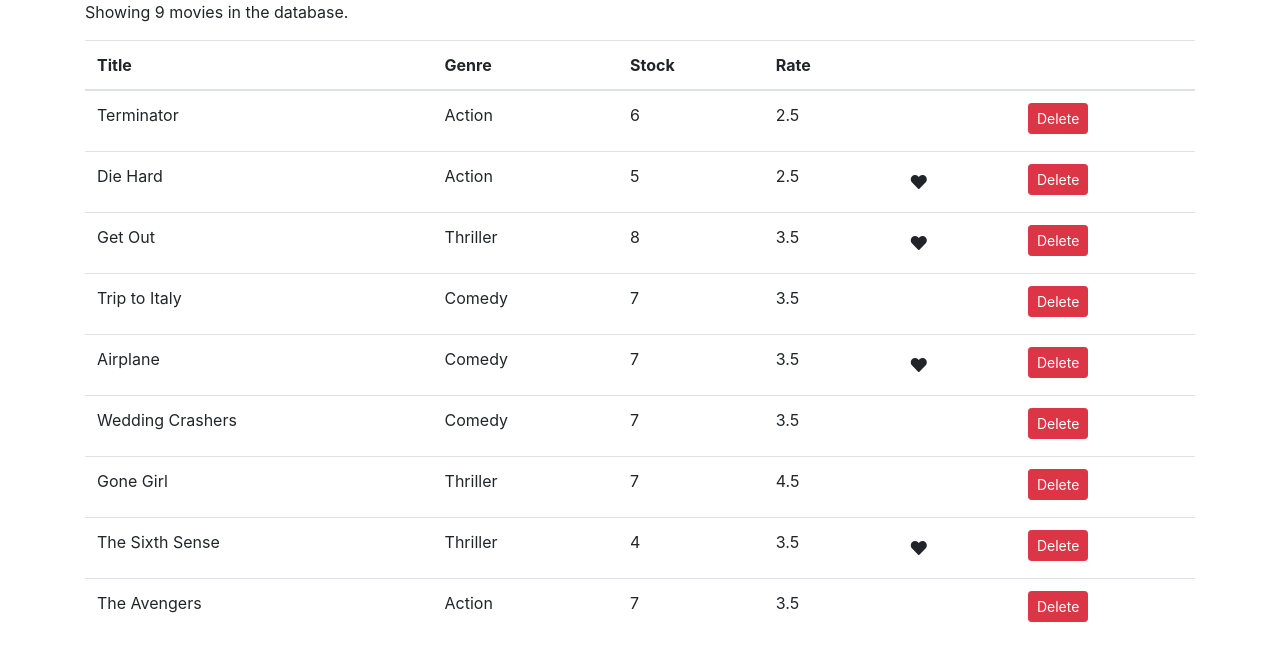
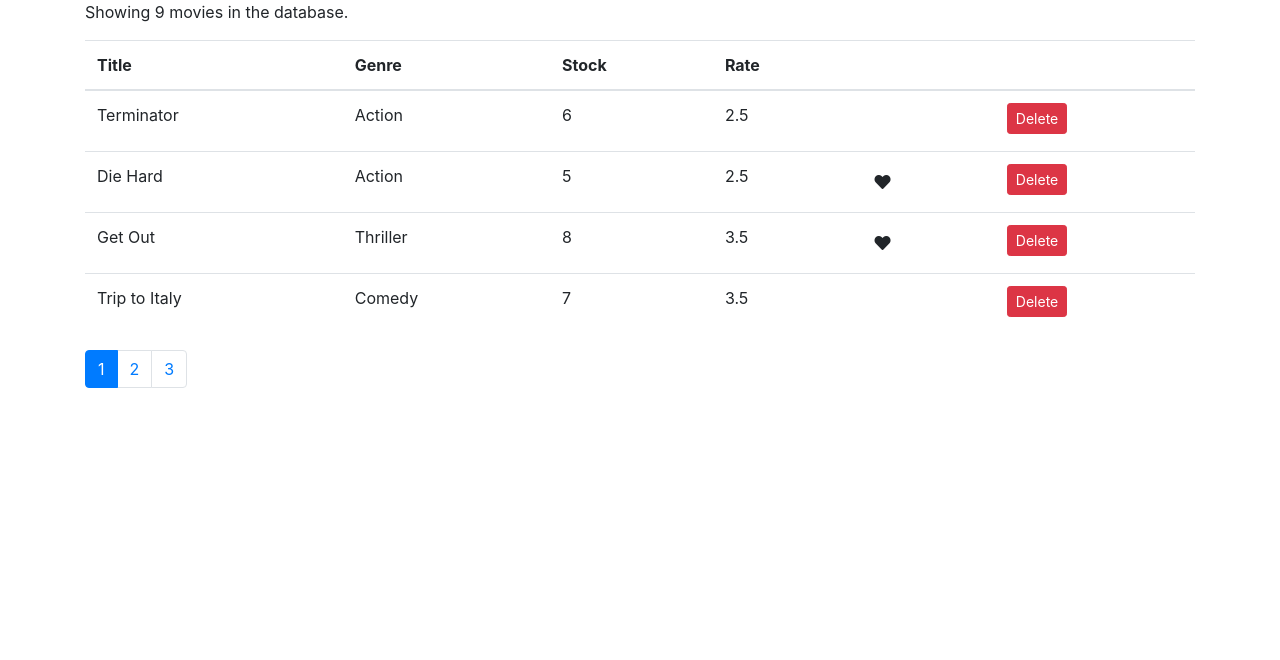
Before and after one commit to damakvarshney/vidly, a React (Create React App) app: page / in a window 1280 px wide. Shown: the top 660 px of the page. Built offline with nearby package versions, Linux system fonts and the light colour scheme.

Commit message:
commit
commit

```diff
--- a/package.json
+++ b/package.json
@@ -9,7 +9,10 @@
     "@testing-library/jest-dom": "^4.2.4",
     "@testing-library/react": "^9.5.0",
     "@testing-library/user-event": "^7.2.1",
+    "bootstrap": "^4.0.0",
     "font-awesome": "^4.7.0",
+    "lodash": "^4.17.10",
+    "prop-types": "^15.6.2",
     "react": "^16.13.1",
     "react-dom": "^16.13.1",
     "react-scripts": "3.4.3"
--- /dev/null
+++ b/src/Component/common/pagination.jsx
@@ -0,0 +1,37 @@
+import React from "react";
+import _ from "lodash";
+const Pagination = (props) => {
+  const { itemsCount, pageSize, onPageChange, currentPage } = props;
+  const pagesCount = Math.ceil(itemsCount / pageSize);
+
+  // array is made to map pages with PagesCount
+  //[1 ... pagesCount].map()
+
+  const pages = _.range(1, pagesCount + 1);
+  if (pagesCount === 1) return null;
+  console.log("current Page" + currentPage);
+
+  return (
+    <nav aria-label="Page navigation example">
+      <ul className="pagination">
+        {pages.map((page) => (
+          <li
+            key={page}
+            className={page === currentPage ? "page-item active" : "page-item"}
+          >
+            <a
+              href="/#"
+              className="page-link"
+              onClick={() => onPageChange(page)}
+            >
+              {page}
+            </a>
+          </li>
+        ))}
+      </ul>
+    </nav>
+  );
+  // );
+};
+
+export default Pagination;
--- a/src/Component/movies.jsx
+++ b/src/Component/movies.jsx
@@ -1,10 +1,13 @@
 import React, { Component } from "react";
 import { getMovies } from "../services/fakeMovieService";
 import Like from "./common/like";
-
+import Pagination from "./common/pagination";
+import { paginate } from "../utils/paginate";
 class Movies extends Component {
   state = {
     movies: getMovies(),
+    pageSize: 4,
+    currentPage: 1,
   };
 
   handleDelete = (movie) => {
@@ -22,12 +25,21 @@
     this.setState({ movies });
   };
 
+  handlePageChange = (page) => {
+    //this line changes page
+    this.setState({ currentPage: page });
+  };
+
   render() {
     const { length: count } = this.state.movies;
+    const { pageSize, currentPage, movies: allMovies } = this.state;
+    //this means this.state.movies.length
 
     if (count === 0) {
       return <p>There are no movies in database.</p>;
     }
+
+    const movies = paginate(allMovies, currentPage, pageSize);
     return (
       <React.Fragment>
         <p>Showing {count} movies in the database.</p>
@@ -43,7 +55,7 @@
             </tr>
           </thead>
           <tbody>
-            {this.state.movies.map((movie) => (
+            {movies.map((movie) => (
               <tr key={movie._id}>
                 <td>{movie.title}</td>
                 <td>{movie.genre.name}</td>
@@ -67,6 +79,12 @@
             ))}
           </tbody>
         </table>
+        <Pagination
+          itemsCount={count}
+          pageSize={pageSize}
+          onPageChange={this.handlePageChange}
+          currentPage={currentPage}
+        />
       </React.Fragment>
     );
   }
--- a/src/index.js
+++ b/src/index.js
@@ -3,6 +3,7 @@
 import "./index.css";
 import App from "./App";
 import * as serviceWorker from "./serviceWorker";
+
 import "bootstrap/dist/css/bootstrap.css";
 import "font-awesome/css/font-awesome.css";
 import "@fortawesome/fontawesome-free/css/all.min.css";
--- /dev/null
+++ b/src/utils/paginate.js
@@ -0,0 +1,6 @@
+import _ from "lodash";
+
+export function paginate(items, pageNumber, pageSize) {
+  const startIndex = (pageNumber - 1) * pageSize;
+  return _(items).slice(startIndex).take(pageSize).value();
+}
```
Also changed, not shown: 1 other file (tests, documents, lock files or other folders).
